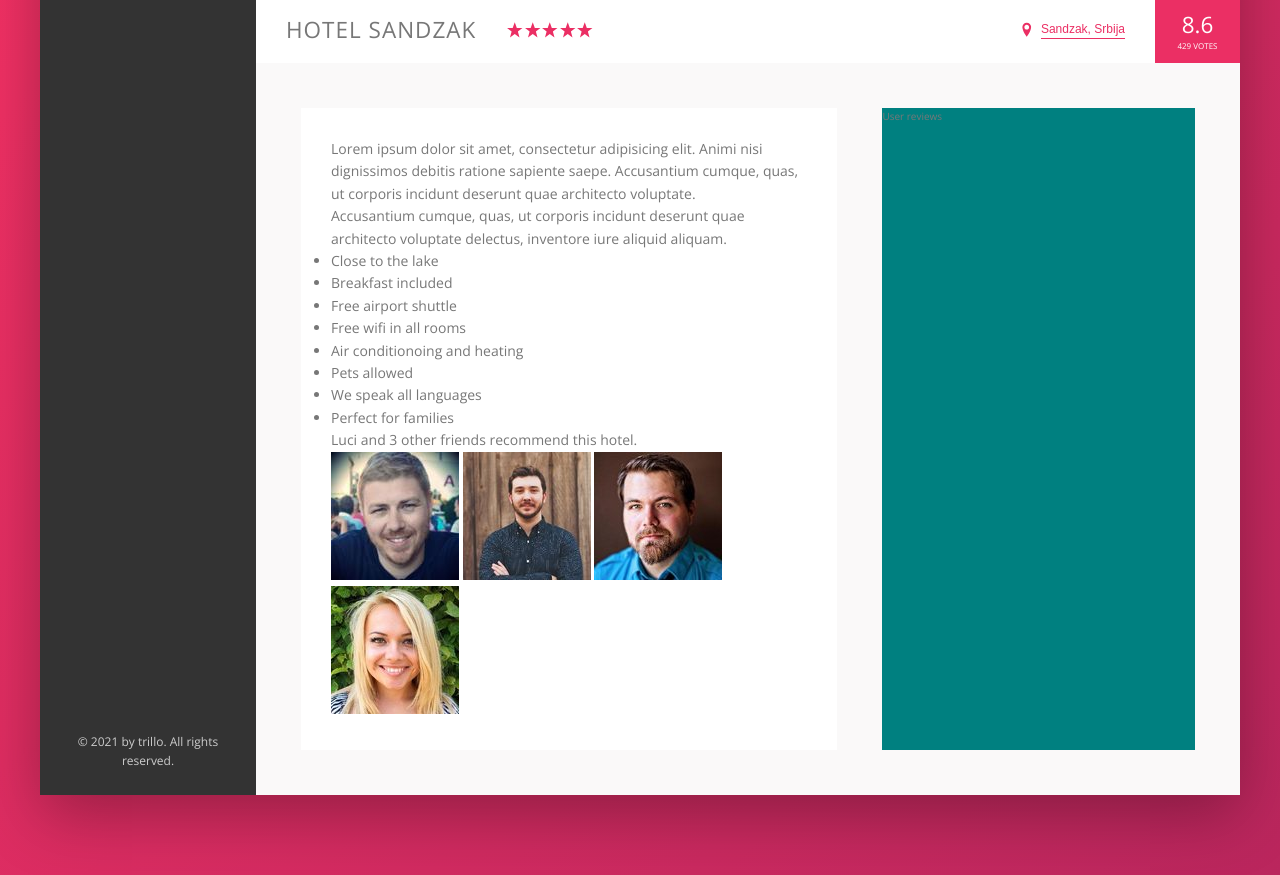
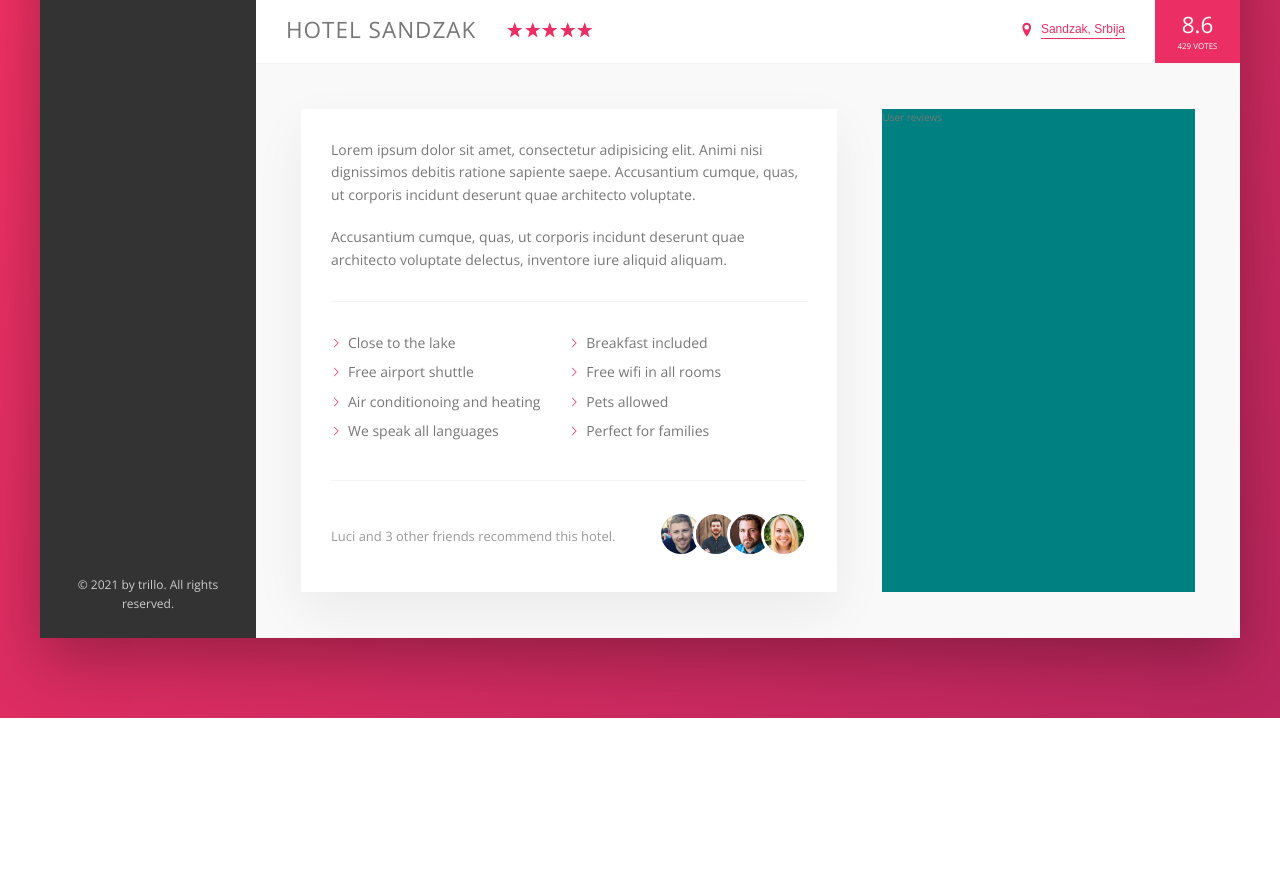
Before and after one commit to KadirZukorlic/Trillo, a website: page index.html in a window 1280 px wide. Shown: the part 538-1413 px from the top of the page. After the commit the page ends 1256 px from the top, so only its background shows below. Drawn offline with nearby package versions, Linux system fonts and the light colour scheme.

Commit message:
description section finished

```diff
--- a/index.html
+++ b/index.html
@@ -160,7 +160,7 @@
                                 <li class="list__item">Perfect for families</li>
                             </ul>
                             <div class="recommend">
-                                <p class="recommend_count">
+                                <p class="recommend__count">
                                     Luci and 3 other friends recommend this hotel.
                                 </p>
                                 <div class="recommend__friends">
@@ -171,7 +171,6 @@
                                 </div>
                             </div>
                         </div>
-
                         <div class="user-reviews">
                             User reviews
                         </div>
--- a/sass/_base.scss
+++ b/sass/_base.scss
@@ -15,8 +15,6 @@
 
     --shadow-dark: 0 2rem 6rem rgba(0, 0, 0, .3);
     --shadow-light: 0 2rem 5rem rgba(0, 0, 0, .06)
-
-    --line: border-bottom: 1px solid var(--color-grey-light-2);
 }
 
 
--- a/sass/_components.scss
+++ b/sass/_components.scss
@@ -224,7 +224,7 @@
 .overview {
     display: flex;
     align-items: center;
-    border-bottom: var(--line);
+    border-bottom: 1px solid var(--color-grey-light-2);
 
 
     &__heading {
@@ -324,3 +324,85 @@
         box-shadow: none;
     }
 }
+
+//////////////////////////////////
+// PARAGRAPH
+
+.paragraph:not(:last-of-type) {
+    margin-bottom: 2rem;
+}
+
+
+
+
+//////////////////////////////////
+// LIST
+
+.list {
+    list-style: none;
+    margin: 3rem 0;
+    padding: 3rem 0;
+    border-top: 1px solid var(--color-grey-light-2);
+    border-bottom: 1px solid var(--color-grey-light-2);
+
+    display: flex;
+    flex-wrap: wrap;
+
+    &__item {
+        flex: 0 0 50%; //0 grow 0 shrink and 50 of flex basis (WIDTH)
+        margin-bottom: .7rem;
+    }
+
+    &__item::before {
+        content: "";
+        display: inline-block;
+        height: 1rem;
+        width: 1rem;
+        margin-right: .7rem;
+
+        // Older browsers
+        // background-image: url(../img/chevron-thin-right.svg);
+        // background-size: cover;
+
+        // Newer browsers - Masks
+        background-color: var(--color-primary);
+        -webkit-mask-image: url(../img/chevron-thin-right.svg);
+        -webkit-mask-size: cover; //similar to background-size: cover;
+        mask-image: url(../img/chevron-thin-right.svg);
+        mask-image: cover;
+    }
+}
+
+
+
+
+//////////////////////////////////////
+// RECOMMEND
+
+.recommend {
+    font-size: 1.3rem;
+    color: var(--color-grey-dark-3);
+
+    display: flex;
+    align-items: center;
+
+    &__count {
+        margin-right: auto;
+    }
+
+    &__friends {
+
+    }
+
+    &__photo {
+        box-sizing: content-box;
+        height: 4rem;
+        width: 4rem;
+        border-radius: 50%;
+        border: 3px solid #fff;
+
+        &:not(:last-child) {
+            margin-right: -1.5rem;
+        }
+    }
+}
--- a/sass/_layout.scss
+++ b/sass/_layout.scss
@@ -11,7 +11,7 @@
     font-size: 1.4rem;
     height: 7rem;
     background-color: #fff;
-    border-bottom: 1px solid var(--color-grey-light-2);
+    border-bottom: 1px solid var(--color-grey-light-2);;
 
     display: flex;
     justify-content: space-between;
@@ -42,7 +42,7 @@
     display: flex;
     padding: 4.5rem;
     background-color: var(--color-grey-light-1);
-    border-bottom: var(--line);
+    border-bottom: 1px solid var(--color-grey-light-2);;
 }
 
 .description {
```
Also changed, not shown: css/style.css.
